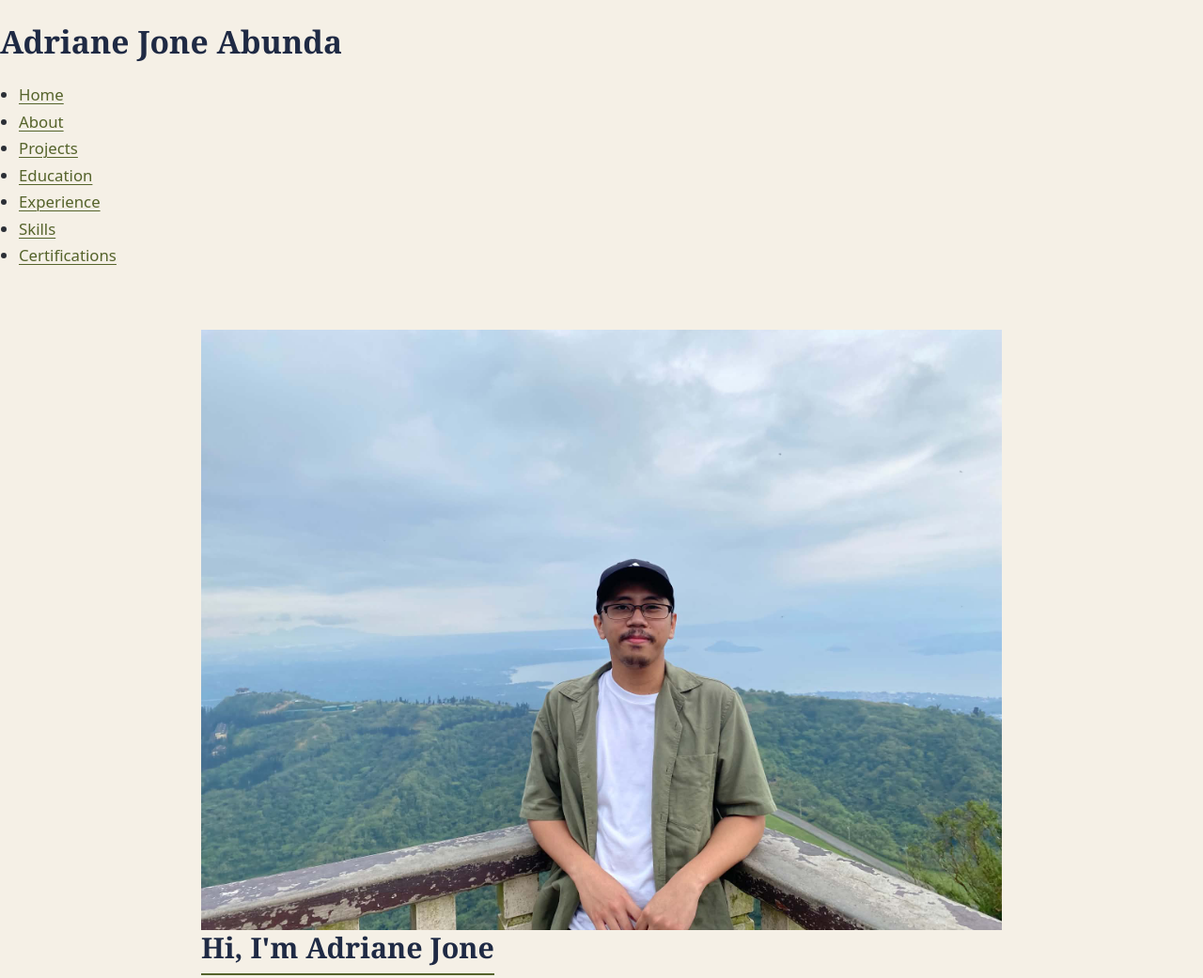
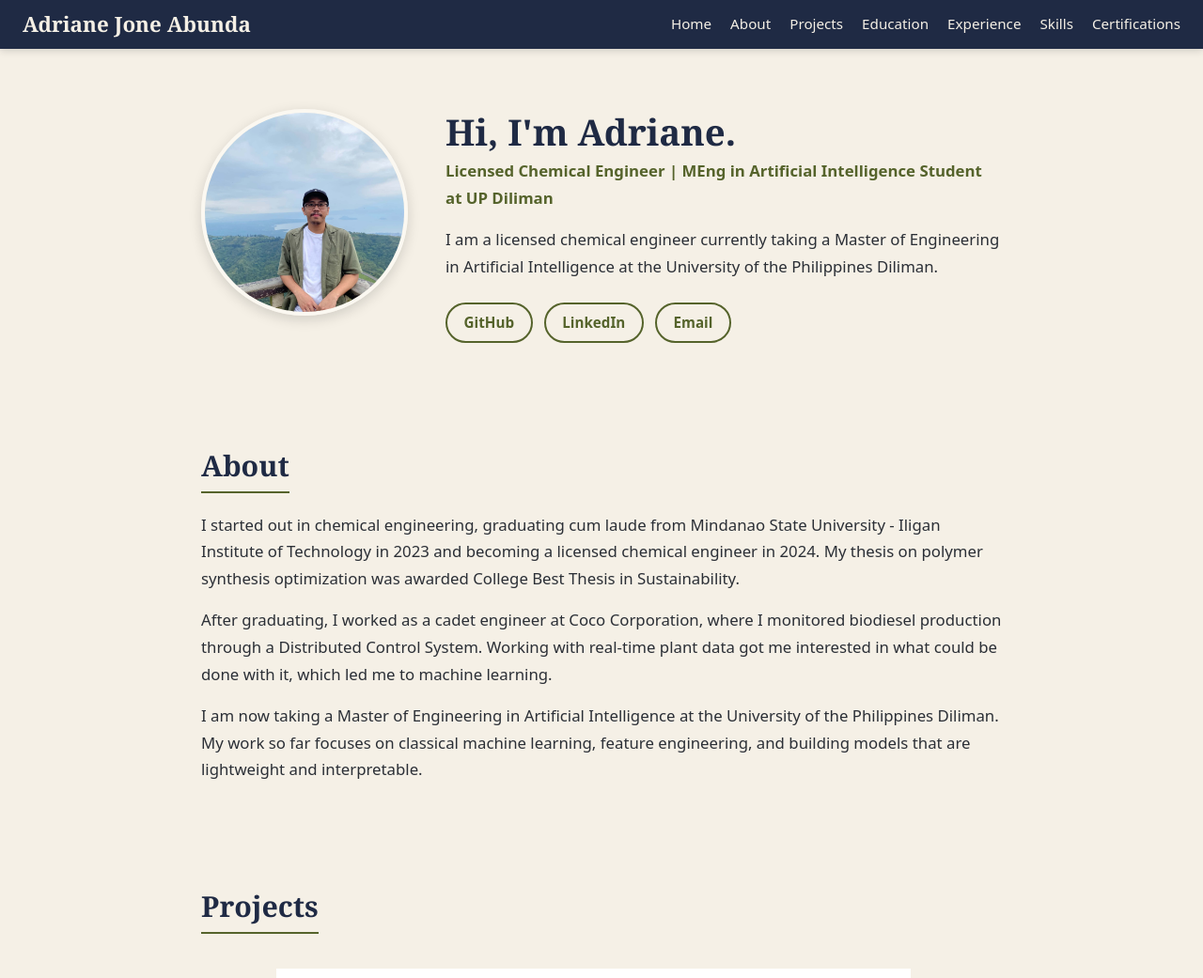
Before and after one commit to AdrianeJone/adrianejone.github.io, a plain HTML site: page index.html in a window 1280 px wide. Shown: the top 1041 px of the page at 94% size. Drawn offline with Linux system fonts and the light colour scheme.

Commit message:
style header, nav, and hero

```diff
--- a/index.html
+++ b/index.html
@@ -28,7 +28,7 @@
         <section id="home">
             <img src="images/profile.jpg" alt="A photo of me in Sky Garden with Taal Volcano in the background"
                 id="profile-photo">
-            <h2>Hi, I'm Adriane Jone</h2>
+            <h2>Hi, I'm Adriane.</h2>
             <p id="headline">Licensed Chemical Engineer | MEng in Artificial Intelligence Student at UP Diliman</p>
             <p>I am a licensed chemical engineer currently taking a Master of Engineering in Artificial Intelligence at
                 the University of the Philippines Diliman.</p>
--- a/style.css
+++ b/style.css
@@ -85,3 +85,107 @@ main {
 section {
     padding: 3rem 0;
 }
+
+/* ---------- Header & navigation ---------- */
+#site-header {
+    position: sticky;
+    top: 0;
+    z-index: 100;
+    display: flex;
+    justify-content: space-between;
+    align-items: center;
+    flex-wrap: wrap;
+    gap: 0.5rem 1.5rem;
+    padding: 0.75rem 1.5rem;
+    background-color: var(--navy);
+    box-shadow: 0 2px 8px rgba(0, 0, 0, 0.15);
+}
+
+#site-header h1 {
+    margin: 0;
+    font-size: 1.4rem;
+    color: var(--bg);
+}
+
+#main-nav ul {
+    display: flex;
+    flex-wrap: wrap;
+    gap: 0.25rem 1.25rem;
+    margin: 0;
+    padding: 0;
+    list-style: none;
+    font-size: 0.95rem;
+}
+
+#main-nav a {
+    color: var(--bg);
+    text-decoration: none;
+}
+
+#main-nav a:hover {
+    color: #c9d58a;
+    text-decoration: underline;
+}
+
+/* keeps section titles from hiding under the sticky header */
+section {
+    scroll-margin-top: 5rem;
+}
+
+/* ---------- Hero section ---------- */
+#home {
+    display: grid;
+    grid-template-columns: 220px 1fr;
+    column-gap: 2.5rem;
+    align-content: center;
+    padding: 4rem 0;
+}
+
+#profile-photo {
+    grid-column: 1;
+    grid-row: 1 / span 4;
+    width: 220px;
+    height: 220px;
+    object-fit: cover;
+    border-radius: 50%;
+    border: 4px solid var(--surface);
+    box-shadow: 0 4px 14px rgba(0, 0, 0, 0.15);
+}
+
+#home h2 {
+    display: block;
+    margin: 0 0 0.25rem;
+    padding: 0;
+    border-bottom: none;
+    font-size: 2.4rem;
+}
+
+#headline {
+    margin-bottom: 1rem;
+    color: var(--olive);
+    font-weight: 600;
+}
+
+#social-links {
+    display: flex;
+    flex-wrap: wrap;
+    gap: 0.75rem;
+    margin: 0.5rem 0 0;
+    padding: 0;
+    list-style: none;
+}
+
+#social-links a {
+    display: inline-block;
+    padding: 0.4rem 1.1rem;
+    border: 2px solid var(--olive);
+    border-radius: 999px;
+    text-decoration: none;
+    font-weight: 600;
+    font-size: 0.95rem;
+}
+
+#social-links a:hover {
+    background-color: var(--olive);
+    color: var(--bg);
+}
```
